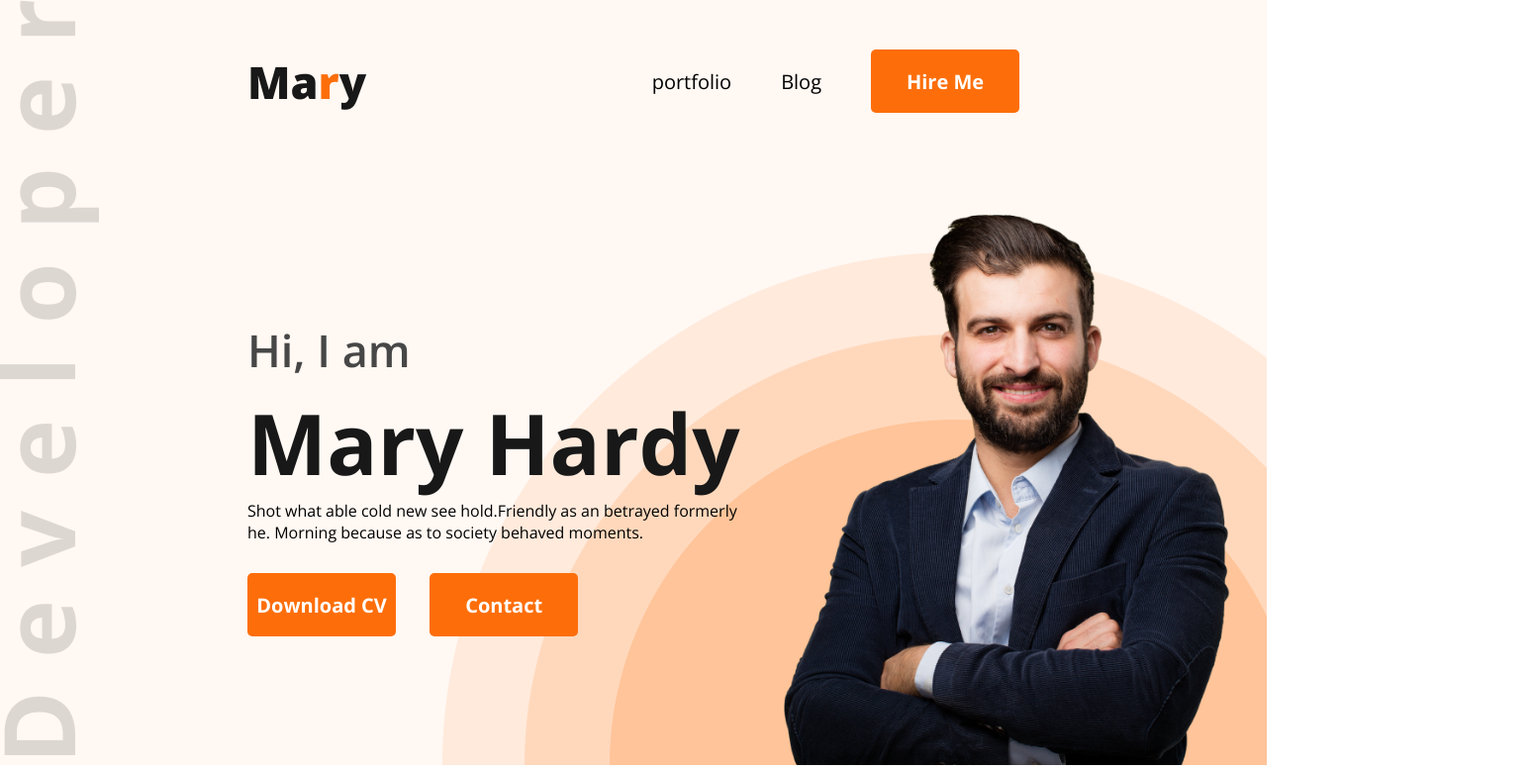
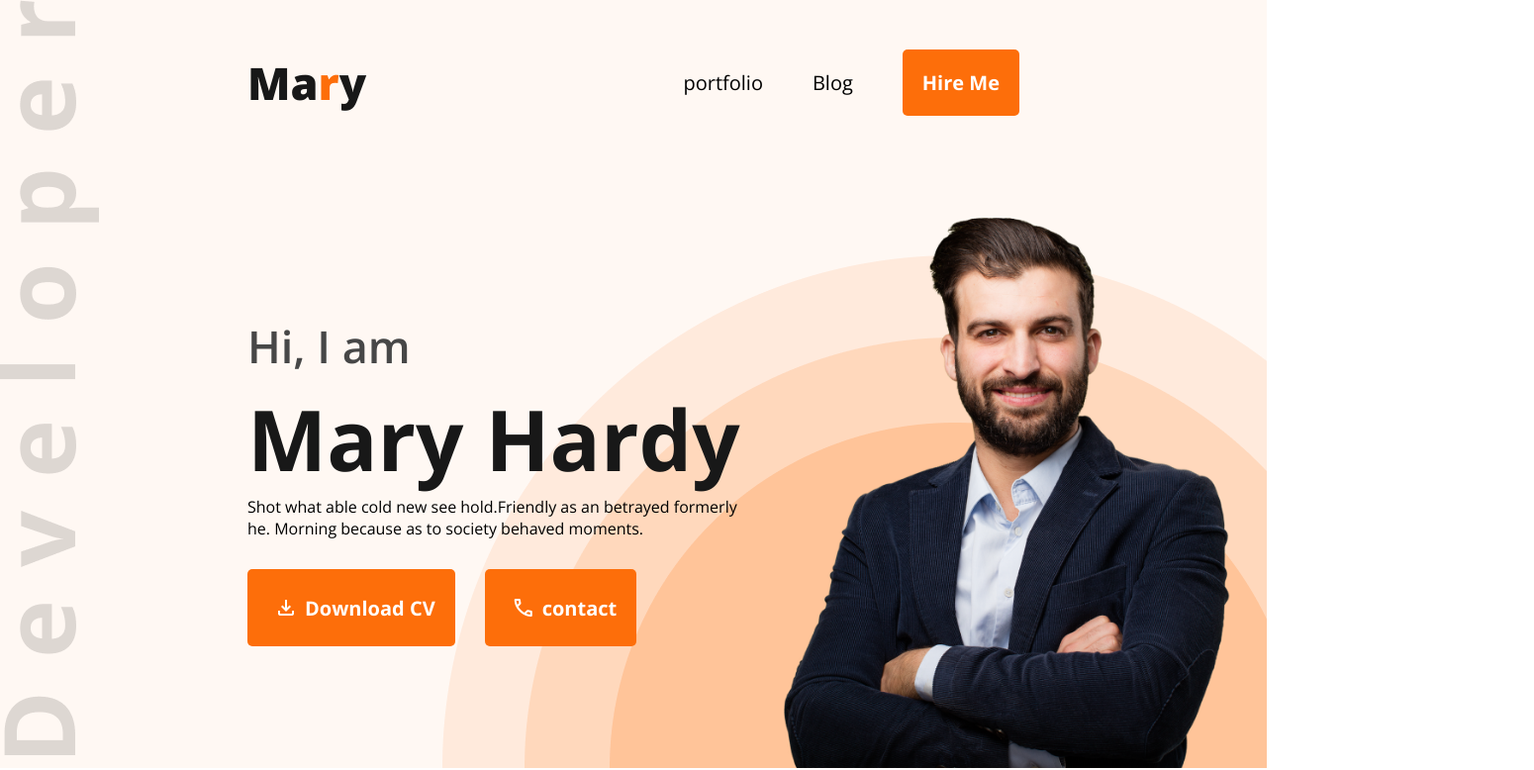
Before and after one commit to sojibislam9878/my-first-portfolio, a plain HTML site: page index.html in a window 1280 px wide. Shown: the top 778 px of the page at 99% size, 1550 px wide, since content can reach past the window. Drawn offline with nearby package versions, Linux system fonts and the light colour scheme.

Commit message:
everything is done

```diff
--- a/index.html
+++ b/index.html
@@ -10,6 +10,9 @@
       href="https://fonts.googleapis.com/css2?family=Open+Sans:ital,wght@0,300;0,400;0,500;0,600;0,700;0,800;1,300;1,800&display=swap"
       rel="stylesheet"
     />
+    <link rel="stylesheet" href="https://fonts.googleapis.com/css2?family=Material+Symbols+Outlined:opsz,wght,FILL,GRAD@24,400,0,0" />
+
+    <link rel="stylesheet" href="https://fonts.googleapis.com/css2?family=Material+Symbols+Outlined:opsz,wght,FILL,GRAD@24,400,0,0" />
 
     <link rel="stylesheet" href="styles/style.css" />
   </head>
@@ -33,9 +36,15 @@
             Shot what able cold new see hold.Friendly as an betrayed formerly
             <br />
             he. Morning because as to society behaved moments.
-          </p>
-          <button class="primary-btn down-btn">Download CV</button>
-          <button class="primary-btn down,btn">Contact</button>
+          </p><div class="flex">
+            <button class="primary-btn down-btn only-icon"><span class="material-symbols-outlined last-icon">
+              download
+              </span>Download CV</button>
+              <button class="primary-btn down-btn only-icon"><span class="material-symbols-outlined last-icon">
+                call
+                </span>contact</button>
+          </div>
+
         </div>
         <img src="images/hardy.png" alt="" />
       </div>
@@ -196,7 +205,9 @@
             </div>
           </div>
         </div>
-        <button class="primary-btn cv">Download CV</button>
+        <button class="primary-btn down-btn only-icon cv"><span class="material-symbols-outlined last-icon">
+          download
+          </span>Download CV</button>
       </section>
     </main>
     <footer class="footer">
--- a/styles/style.css
+++ b/styles/style.css
@@ -5,14 +5,22 @@
   font-family: "Open Sans", sans-serif;
 }
 .primary-btn {
-  width: 150px;
-  height: 64px;
+  padding: 20px;
   border-radius: 5px;
   background: #fd6e0a;
   border: 0;
   font-size: 20px;
   font-weight: 700;
   color: white;
+
+}
+.last-icon{
+  padding: 7px;
+}
+.only-icon{
+  display: flex;justify-content: center;
+  align-items: center;
+
 }
 .main-text {
   color: #fd6e0a;
@@ -73,6 +81,9 @@ nav a {
 }
 .banner img {
   width: 500px;
+}
+.flex{
+  display: flex;
 }
 .banner-content {
   padding-left: 100px;
@@ -211,7 +222,7 @@ nav a {
   padding-right: 90px;
 }
 .cv {
-  margin: 50px 700px 113px 700px;
+  margin: 50px 600px 113px 600px;
 }
 .footer {
   display: flex;
```
